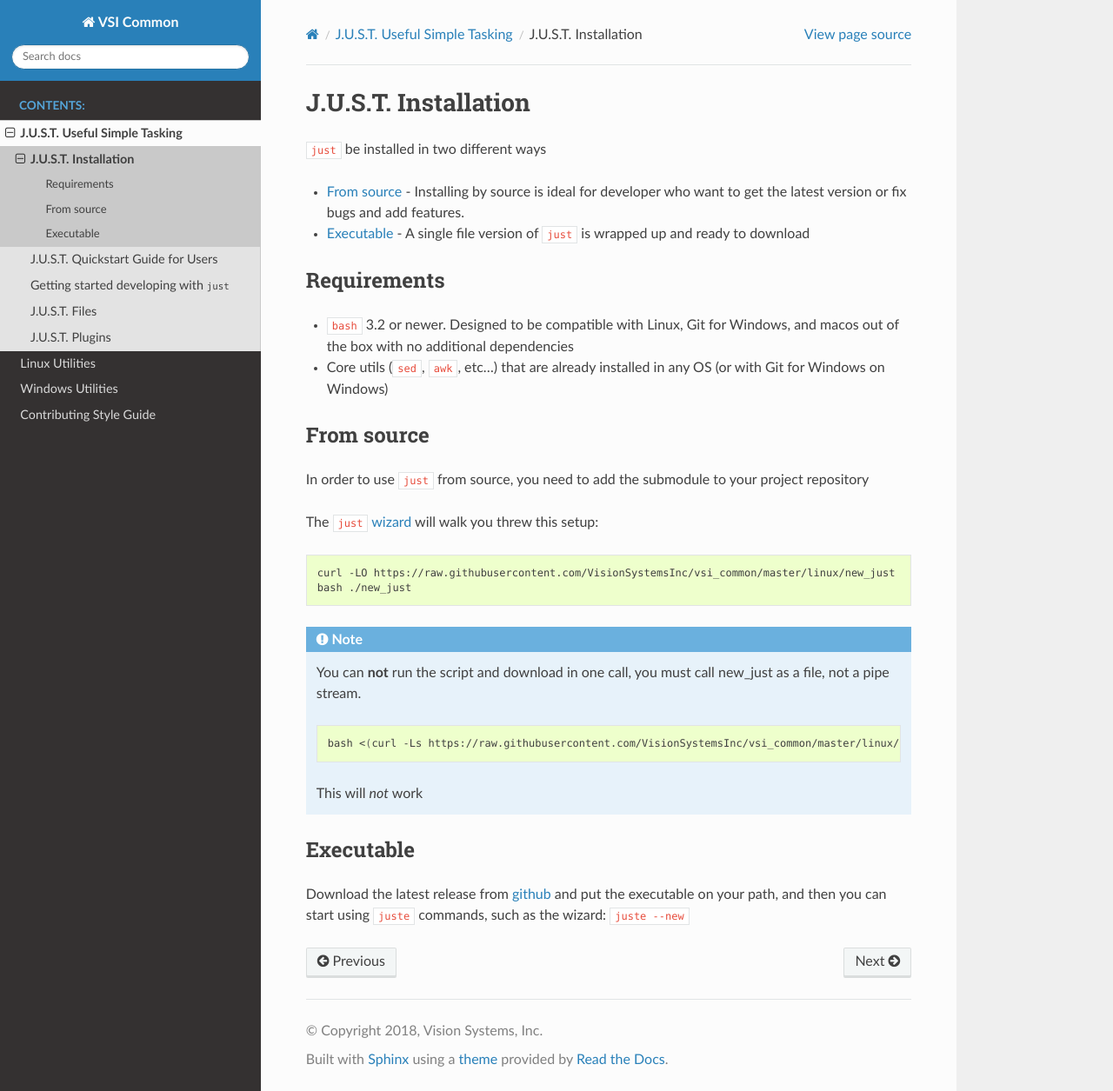
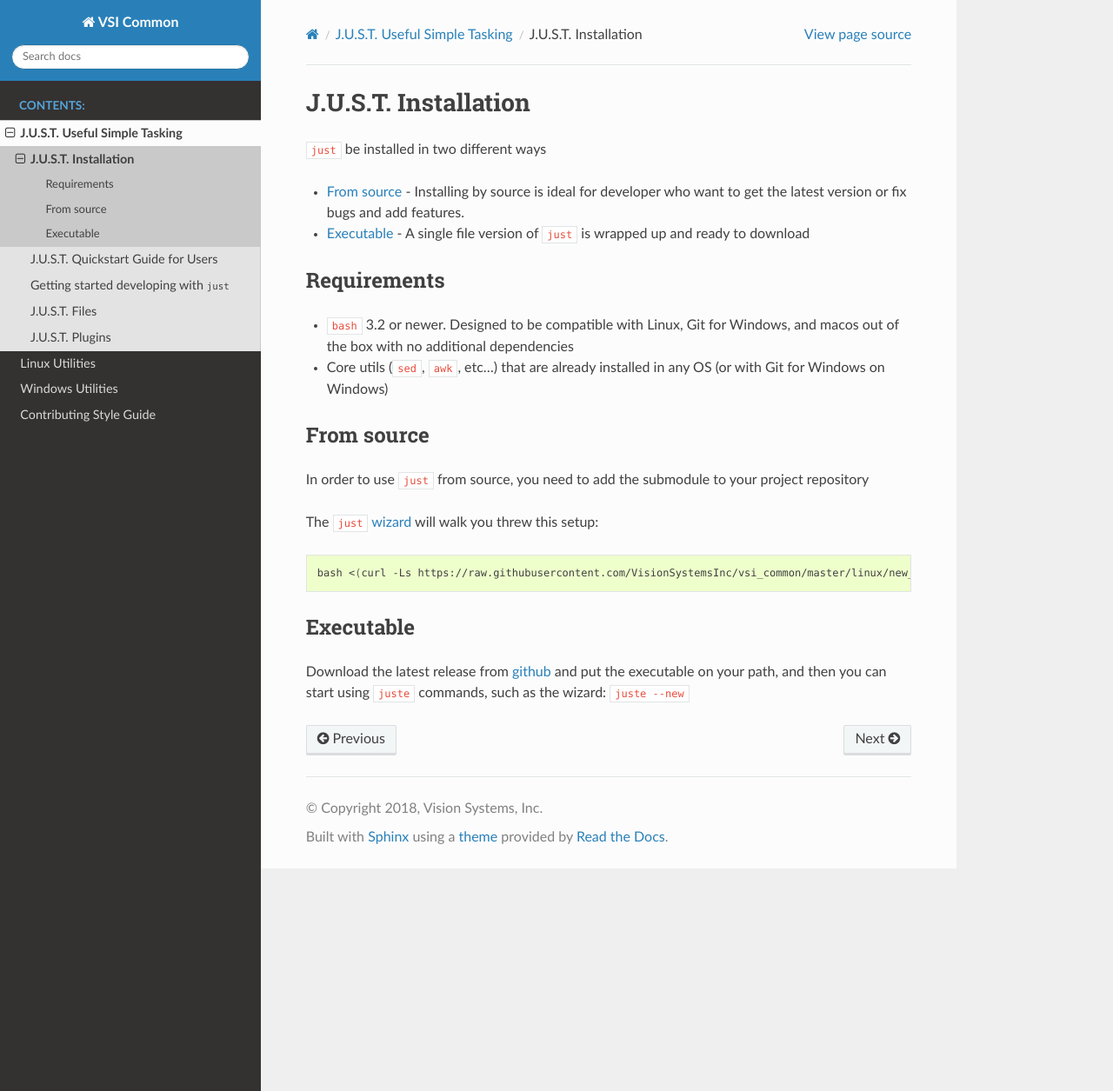
Before and after one commit to VisionSystemsInc/vsi_common, a Sphinx documentation site: the page built from docs/just/installation.rst, in a window 1280 px wide and 1255 px high. Shown: the whole window at 87% size. Built offline with Sphinx 7.4.7 and the Read the Docs theme 2.0.0, drawn with Linux system fonts in a browser that asks for light colours; pages that are not in the unit, such as notebooks, are missing from menus.

Commit message:
Made new_just a function, to support curl -L
Signed-off-by: Andy Neff <andy@visionsystemsinc.com>

```diff
--- a/docs/just/installation.rst
+++ b/docs/just/installation.rst
@@ -26,18 +26,7 @@
 
 .. code-block:: bash
 
-    curl -LO https://raw.githubusercontent.com/VisionSystemsInc/vsi_common/master/linux/new_just
-    bash ./new_just
-
-.. note::
-
-    You can **not** run the script and download in one call, you must call new_just as a file, not a pipe stream.
-
-    .. code-block:: bash
-
-        bash <(curl -Ls https://raw.githubusercontent.com/VisionSystemsInc/vsi_common/master/linux/new_just)
-
-    This will *not* work
+    bash <(curl -Ls https://raw.githubusercontent.com/VisionSystemsInc/vsi_common/master/linux/new_just)
 
 .. _just-install-exe:
 
--- a/docs/just/quickstart.rst
+++ b/docs/just/quickstart.rst
@@ -6,8 +6,7 @@
 
 * Either call the latest ``new_just`` by downloading::
 
-    curl -LO https://raw.githubusercontent.com/VisionSystemsInc/vsi_common/master/linux/new_just
-    bash ./new_just --new
+    bash <(curl -Ls https://raw.githubusercontent.com/VisionSystemsInc/vsi_common/master/linux/new_just)
 
 * or use the ``just`` executable::
 
```
Also changed, not shown: 1 other file.
